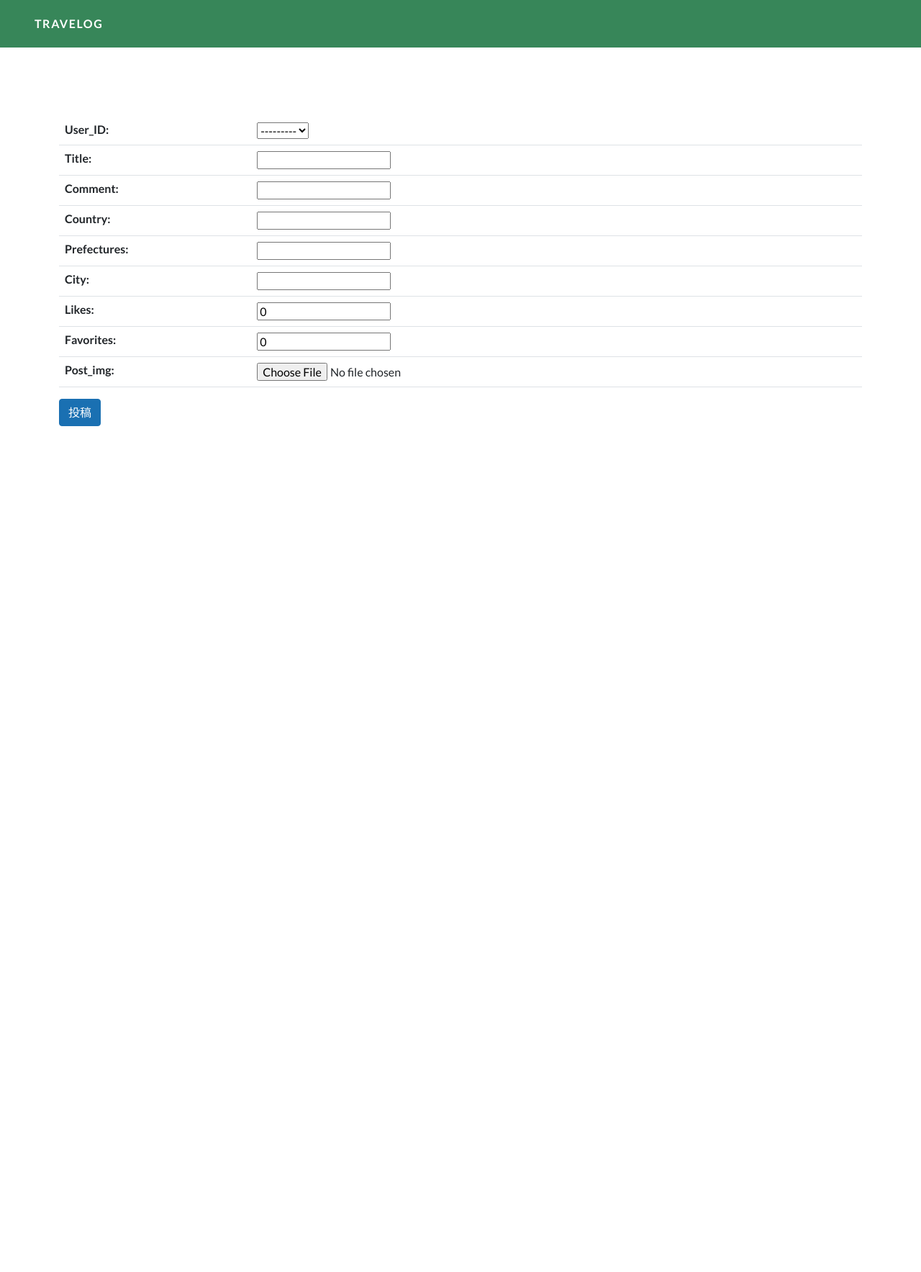
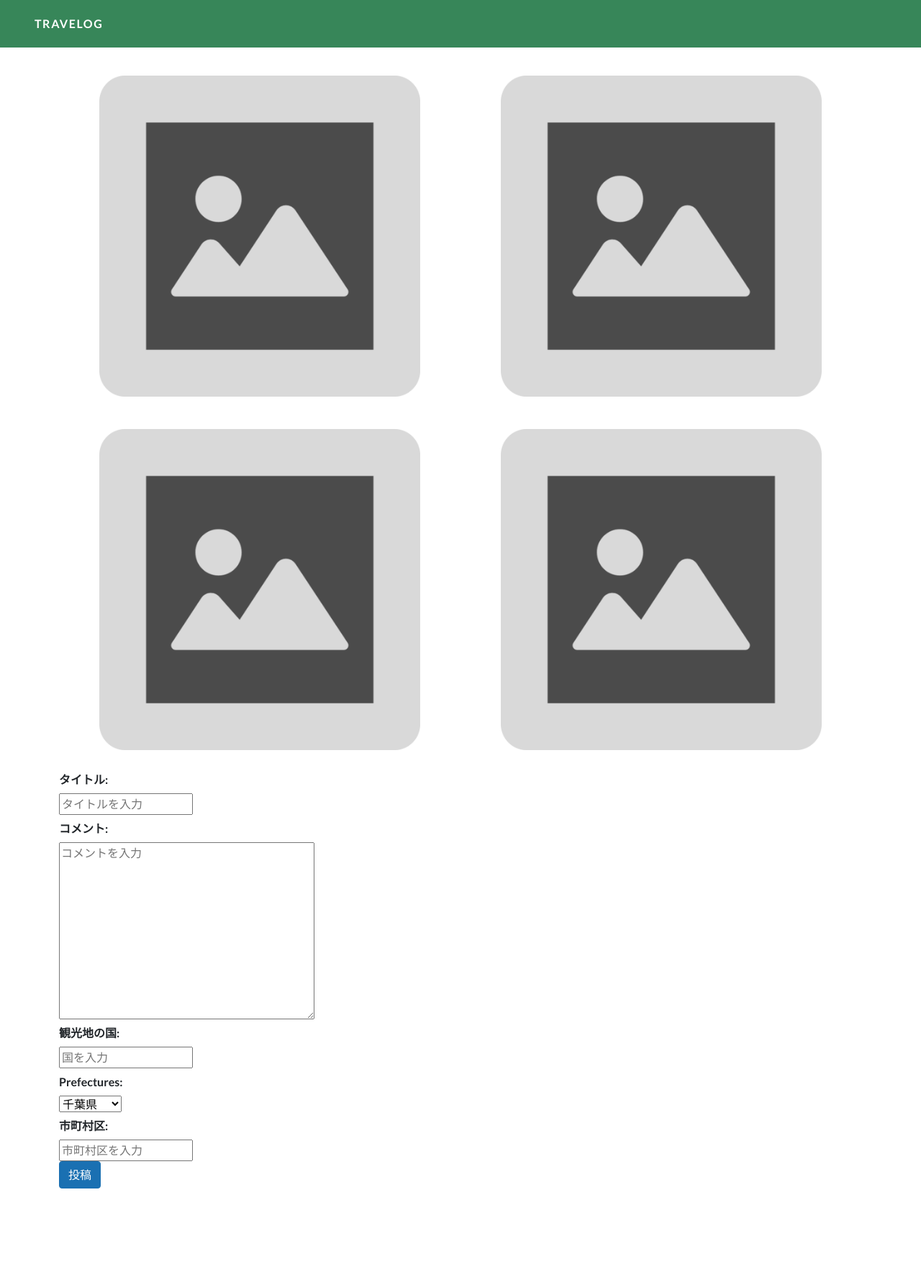
Before and after one commit to baba-jun/travelog, a Django app: page /create_post/ in a window 1280 px wide. Shown: the whole page at 72% size. Before the commit the page ends 592 px from the top, so only its background shows below. Run offline with Django 4.2, Linux system fonts and the light colour scheme; the visitor is signed in with stand-in values (Sample User, id 1); data comes from the database, SQL or seed files in the repository; parts of the project's set-up code (start-up, migrations or seed data) failed here and were passed over; some libraries are stand-ins or nearby versions.

Commit message:
FE#fix-imagepostUI

```diff
--- /dev/null
+++ b/travelog/static/css/post_form.css
@@ -0,0 +1,36 @@
+.form-img-wrapper{
+    display: flex;
+    max-width: 100%;
+    margin: auto;
+}
+
+#img_post1, #img_post2, #img_post3, #img_post4{
+    width: 40%;
+    margin: 2% 5%;
+    aspect-ratio: 1/1;
+    background-size: contain;
+    background-position: center;
+    background-repeat: no-repeat;
+    cursor: pointer;
+}
+
+#img_post1{
+    background-image: url("/static/assets/img/img_icon.png");
+}
+
+#img_post2{
+    background-image: url("/static/assets/img/img_icon.png");
+}
+
+#img_post3{
+    background-image: url("/static/assets/img/img_icon.png");
+}
+
+#img_post4{
+    background-image: url("/static/assets/img/img_icon.png");
+}
+
+
+#img_post1 input, #img_post2 input, #img_post3 input, #img_post4 input{
+    display: none;
+}
--- a/travelog_app/forms.py
+++ b/travelog_app/forms.py
@@ -2,6 +2,21 @@ from django import forms
 from .models import diary
 
 class DiaryCreateForm(forms.ModelForm):
+    prefectures = forms.ChoiceField(
+    choices = (
+    ('千葉県','千葉県'),
+    ('東京都','東京都'),
+    ('神奈川県','神奈川県'),
+    ),
+    required=True,
+    widget=forms.widgets.Select
+    )
     class Meta:
         model = diary
-        fields = ('user_id', 'title', 'comment', 'country', 'prefectures','city', 'likes', 'favorites','post_images')
+        fields = ('title', 'comment', 'country', 'prefectures','city','post_image1','post_image2','post_image3','post_image4')
+        widgets = {
+            'title' : forms.TextInput(attrs={'placeholder': 'タイトルを入力'}),
+            'comment' : forms.Textarea(attrs={'placeholder': 'コメントを入力'}),
+            'country' : forms.TextInput(attrs={'placeholder': '国を入力'}),
+            'city': forms.TextInput(attrs={'placeholder': '市町村区を入力'}),
+        }
--- a/travelog_app/models.py
+++ b/travelog_app/models.py
@@ -3,14 +3,17 @@ from accounts.models import CustomUser
 
 class diary(models.Model):
     user_id = models.ForeignKey(CustomUser, verbose_name='User_ID', on_delete=models.PROTECT)
-    title = models.CharField(verbose_name='title', null=False, blank=False, max_length=50)
-    comment = models.CharField(verbose_name='comment', null=False, blank=False, max_length=200)
-    country = models.CharField(verbose_name='country', null=True, blank=False, max_length=30)
-    prefectures = models.CharField(verbose_name='prefectures', null=True, blank=False, max_length=30)
-    city = models.CharField(verbose_name='city', null=True, blank=False, max_length=30)
+    title = models.CharField(verbose_name='タイトル', null=False, blank=False, max_length=50)
+    comment = models.TextField(verbose_name='コメント', null=False, blank=False, max_length=200)
+    country = models.CharField(verbose_name='観光地の国', null=True, blank=False, max_length=30)
+    prefectures = models.CharField(verbose_name='都道府県', null=True, blank=False, max_length=30)
+    city = models.CharField(verbose_name='市町村区', null=True, blank=False, max_length=30)
     likes = models.PositiveIntegerField(verbose_name='likes', null=False, blank=False, default=0)
     favorites = models.PositiveIntegerField(verbose_name='favorites', null=False, blank=False, default=0)
-    post_images = models.ImageField(verbose_name='post_img', blank=True, null=True)
+    post_image1 = models.ImageField(verbose_name='投稿画像', blank=True, null=True)
+    post_image2 = models.ImageField(verbose_name='投稿画像', blank=True, null=True)
+    post_image3 = models.ImageField(verbose_name='投稿画像', blank=True, null=True)
+    post_image4 = models.ImageField(verbose_name='投稿画像', blank=True, null=True)
     updated_at = models.DateField(verbose_name='updated_at', auto_now=True)
 
     class Meta:
--- a/travelog_app/templates/base.html
+++ b/travelog_app/templates/base.html
@@ -23,6 +23,9 @@
     <!-- My style -->
     <link rel="stylesheet" type="text/css" href="{% static 'css/mystyle.css' %}">
     {% block head %}{% endblock %}
+
+    <!-- jQuery -->
+    <script src="https://code.jquery.com/jquery-3.7.1.js" integrity="sha256-eKhayi8LEQwp4NKxN+CfCh+3qOVUtJn3QNZ0TciWLP4=" crossorigin="anonymous"></script>
 
     <!-- Web Font -->
     <link rel="preconnect" href="https://fonts.googleapis.com">
--- a/travelog_app/templates/diary_create.html
+++ b/travelog_app/templates/diary_create.html
@@ -4,13 +4,62 @@
 {% block title %}投稿画面{% endblock %}
 
 {% block contents %}
-<div class="container my-div-style">
-    <div class="row">
-        <form method="POST" enctype='multipart/form-data'>
-            {% csrf_token %}
-            <table class="table">
-                {{form.as_table}}
-            </table>
+<head>
+<link rel="stylesheet" type="text/css" href="{% static 'css/post_form.css' %}">
+<script src="{% static 'script/post-form.js' %}"></script>
+</head>
+
+<div class="container my-div-style mt-3">
+    <div class="row postform">
+        <form method="POST" enctype='multipart/form-data'>{% csrf_token %}
+            <div class="form-img-wrapper">
+                <label id="img_post1">
+                    {{form.post_image1}}
+                </label>
+                <img id="preview">
+                <label id="img_post2">
+                    {{form.post_image2}}
+                </label>
+            </div>
+            <div class="form-img-wrapper">
+                <label id="img_post3">
+                    {{form.post_image3}}
+                </label>
+                <label id="img_post4">
+                    {{form.post_image4}}
+                </label>
+            </div>
+
+            <label for="{{field.title_for_label}}" class="col-4 col-form-label">
+                <strong>{{form.title.label_tag}}</strong>
+            </label>
+            <div class="col-8">
+                {{form.title}}
+            </div>
+            <label for="{{field.title_for_label}}" class="col-4 col-form-label">
+                <strong>{{form.comment.label_tag}}</strong>
+            </label>
+            <div class="col-8">
+                {{form.comment}}
+            </div>
+            <label for="{{field.title_for_label}}" class="col-4 col-form-label">
+                <strong>{{form.country.label_tag}}</strong>
+            </label>
+            <div class="col-8">
+                {{form.country}}
+            </div>
+            <label for="{{field.title_for_label}}" class="col-4 col-form-label">
+                <strong>{{form.prefectures.label_tag}}</strong>
+            </label>
+            <div class="col-8">
+                {{form.prefectures}}
+            </div>
+            <label for="{{field.title_for_label}}" class="col-4 col-form-label">
+                <strong>{{form.city.label_tag}}</strong>
+            </label>
+            <div class="col-8">
+                {{form.city}}
+            </div>
             <button class="btn btn-primary" type="submit">投稿</button>
         </form>
     </div>
--- a/travelog_app/views.py
+++ b/travelog_app/views.py
@@ -20,7 +20,7 @@ class CreatePostView(LoginRequiredMixin, generic.CreateView):
 
     def form_valid(self, form: BaseModelForm) -> HttpResponse:
         post = form.save(commit=False)
-        post.user = self.request.user
+        post.user_id = self.request.user
         post.save()
         messages.success(self.request, '投稿完了')
         return super().form_valid(form)
```
Also changed, not shown: travelog/static/script/post-form.js (added, +63 -0 lines), travelog/media/_living_3.jpg (added), travelog/static/assets/img/img_icon.png (added), travelog_app/migrations/0003_remove_diary_post_images_diary_post_image1_and_more.py (added).
